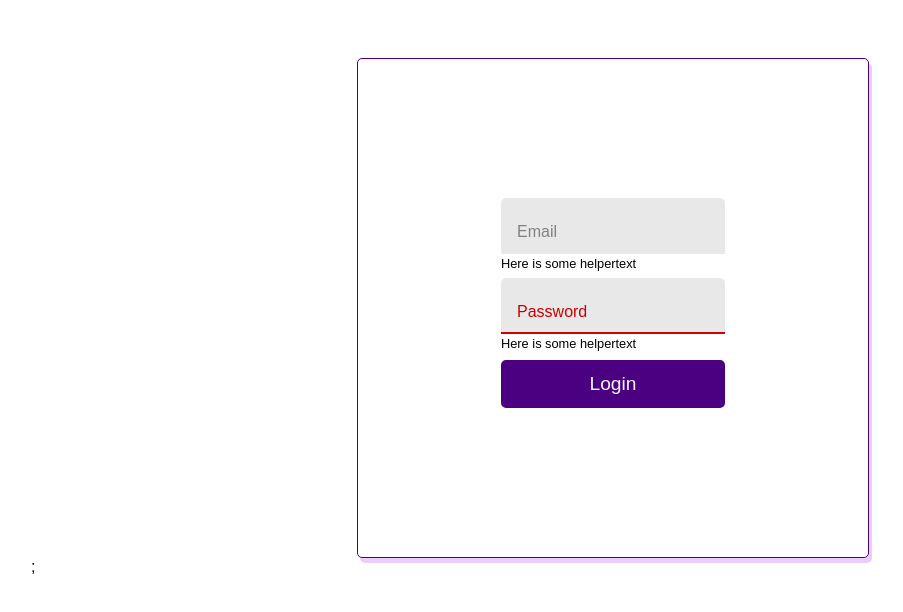
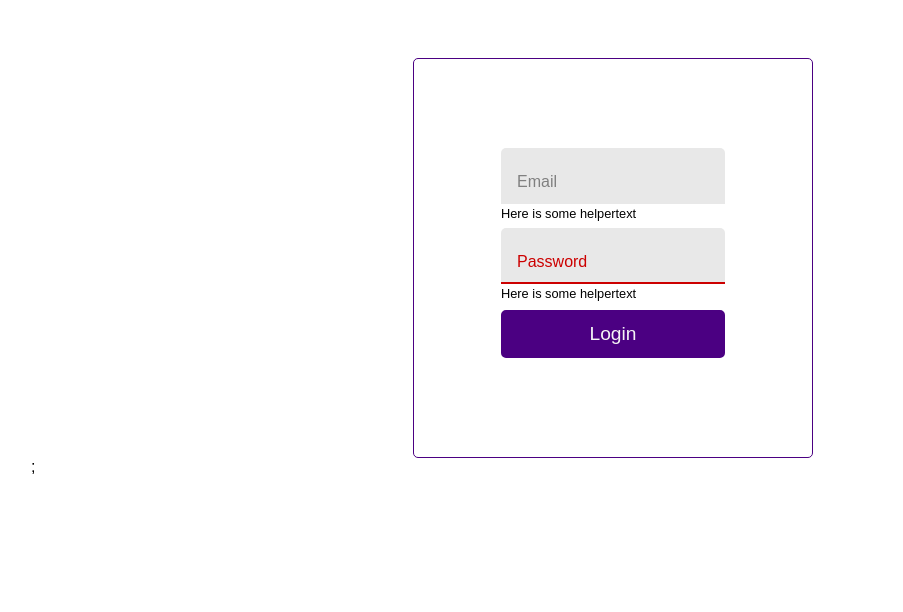
Before and after one commit to ThereseRingPersen/forms, a React (Create React App) app: page / in a window 1280 px wide. Shown: the top 612 px of the page, without its empty margins (27-930 px from the left). Built offline with nearby package versions, Linux system fonts and the light colour scheme.

Commit message:
adjust sizing of layout, staying consistent with units

```diff
--- a/src/styles/layout.ts
+++ b/src/styles/layout.ts
@@ -1,14 +1,11 @@
 import styled from 'styled-components';
 
-export const Layout = styled.div`
-    display: flex;
-    flex-direction: column;
-`;
-
 export const CenteredLayout = styled.div`
-    width: 40vw;
+    width: 25rem;
+    height: 25rem;
+    max-width: 600px;
+    max-height: 600px;
     padding: 2rem;
-    height: 500px;
     display: flex;
     flex-direction: column;
     align-items: center;
@@ -16,5 +13,4 @@ export const CenteredLayout = styled.div`
     margin: 0 auto;
     border: 0.1rem solid #4b0082;
     border-radius: 0.313rem;
-    box-shadow: 3px 5px #eaccff;
 `;
```
